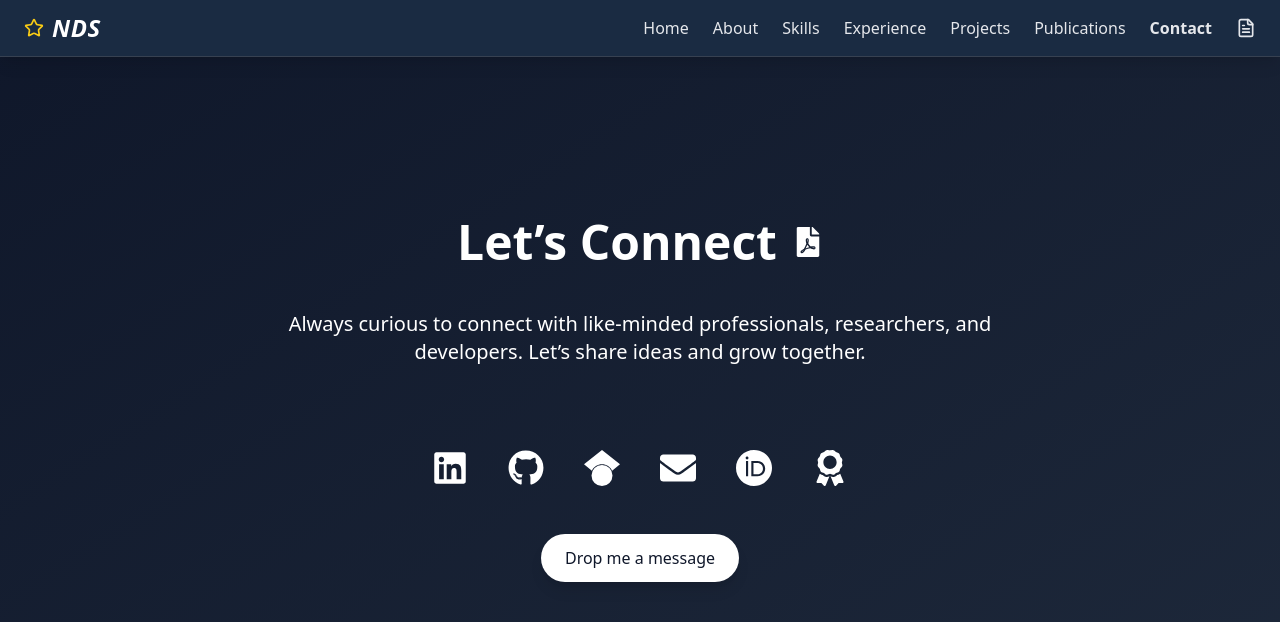
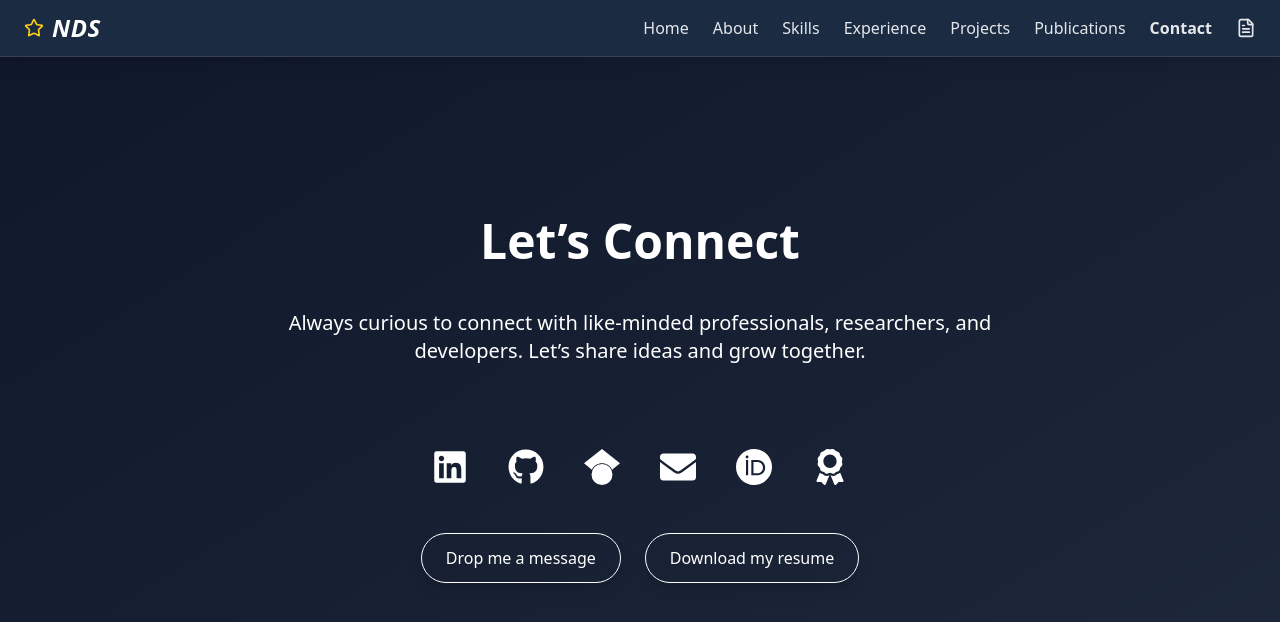
Before and after one commit to NehaDhirendraSirur/portfolio, a React (Create React App) app: page /portfolio/contact in a window 1280 px wide. Shown: the top 622 px of the page. Built offline with nearby package versions, Linux system fonts and the light colour scheme.

Commit message:
UX changes in publications and about section

```diff
--- a/src/components/About.jsx
+++ b/src/components/About.jsx
@@ -37,7 +37,7 @@ const About = () => {
             </span>
             . I began my journey at Allstate as an intern, and was later
             converted to a full-time role, where I work on full-stack
-            development—building scalable backend systems with{" "}
+            development - building scalable backend systems with{" "}
             <span className="font-medium text-blue-300">Java & Spring Boot</span>{" "}
             and designing dynamic, user-friendly frontends with{" "}
             <span className="font-medium text-blue-300">React</span>.
@@ -50,9 +50,9 @@ const About = () => {
             technical depth with practical applications. I also have a strong
             interest in research, with{" "}
             <span className="font-semibold text-blue-300">
-              five publications
+              six international publications
             </span>{" "}
-            already completed and one more in progress, exploring areas such as{" "}
+            to my credit, exploring areas such as{" "}
             <span className="italic">explainable AI, generative models,</span>{" "}
             and <span className="italic">data-driven applications</span>.
           </p>
--- a/src/components/Contact.jsx
+++ b/src/components/Contact.jsx
@@ -40,7 +40,7 @@ const Contact = () => {
         Let’s Connect
       </motion.h2>
 
-      {/* Resume icon */}
+      {/* Resume icon
       <motion.a
         href={resumePDF}
         target="_blank"
@@ -51,7 +51,7 @@ const Contact = () => {
         className="text-2xl md:text-3xl text-white hover:text-red-400 transition-colors"
       >
         <FaFilePdf />
-      </motion.a>
+      </motion.a> */}
 
     </div>
 
@@ -119,7 +119,7 @@ const Contact = () => {
         </motion.a>
 
         <motion.a
-          href="mailto:xyz@gmail.com"
+          href="mailto:sirurneha@gmail.com"
           aria-label="Email"
           whileHover={{ scale: 1.12, rotate: 2 }}
           className="text-3xl sm:text-4xl text-white hover:text-blue-300 transition-colors"
@@ -193,13 +193,44 @@ const Contact = () => {
 
 
       {/* Optional CTA button */}
-      <motion.a
+      {/* <motion.a
         href="mailto:sirurneha@gmail.com"
         className="mt-12 inline-block bg-white text-[#0f172a] px-6 py-3 rounded-full font-medium shadow-lg hover:shadow-2xl transition"
         whileHover={{ scale: 1.03 }}
       >
         Drop me a message
-      </motion.a>
+      </motion.a> */}
+
+        {/* CTA Buttons */}
+<div
+  className="
+    mt-12
+    flex flex-col gap-4
+    sm:flex-row sm:gap-6
+    items-center justify-center
+  "
+>
+  {/* Message Button */}
+  <motion.a
+    href="mailto:sirurneha@gmail.com"
+    className="bg-transparent border border-white text-white px-6 py-3 rounded-full font-medium shadow-lg hover:bg-white hover:text-[#0f172a] transition"
+    whileHover={{ scale: 1.03 }}
+  >
+    Drop me a message
+  </motion.a>
+
+  {/* Download Resume Button */}
+  <motion.a
+    href={resumePDF}
+    download="NehaSirur_Resume.pdf"
+    className="bg-transparent border border-white text-white px-6 py-3 rounded-full font-medium shadow-lg hover:bg-white hover:text-[#0f172a] transition"
+    whileHover={{ scale: 1.03 }}
+  >
+    Download my resume
+  </motion.a>
+</div>
+
+
     </section>
   );
 };
--- a/src/components/Experience.jsx
+++ b/src/components/Experience.jsx
@@ -1,7 +1,11 @@
 // src/components/Experience.jsx
 import { motion } from "framer-motion";
+import { useState } from "react";
 
 const Experience = () => {
+
+  const [selectedIdx, setSelectedIdx] = useState(null);
+
   const experiences = [
     {
       role: "Software Engineer Analyst",
@@ -56,7 +60,6 @@ const Experience = () => {
       <h2 className="text-4xl font-bold text-center mb-12">Experience</h2>
 
       <div className="relative max-w-6xl mx-auto">
-        {/* vertical timeline line */}
         {/* Timeline line */}
         <div
           className="
@@ -67,7 +70,6 @@ const Experience = () => {
           style={{ borderColor: "#005A9C" }}
         ></div>
 
-
         <div className="space-y-16">
           {experiences.map((exp, idx) => (
             <motion.div
@@ -77,20 +79,24 @@ const Experience = () => {
                 w-full
                 ${idx % 2 === 0 ? "sm:flex-row" : "sm:flex-row-reverse"}
               `}
-
               initial={{ opacity: 0, x: idx % 2 === 0 ? -100 : 100 }}
               whileInView={{ opacity: 1, x: 0 }}
               transition={{ duration: 0.8 }}
               viewport={{ once: true }}
             >
               <div
-                    className="
+                onClick={() => setSelectedIdx(selectedIdx === idx ? null : idx)}
+                className={`
                   w-full sm:w-5/12
                   bg-[#1A2B42] p-6 rounded-2xl shadow-xl
-                      hover:scale-105 transition-transform duration-300
-                    "
+                  cursor-pointer transition-all duration-300
+                  ${
+                    selectedIdx === idx
+                      ? "shadow-2xl shadow-blue-500/50 ring-2 ring-blue-400"
+                      : "hover:shadow-lg hover:shadow-blue-400/30"
+                  }
+                `}
               >
-
                 <h3 className="text-2xl font-semibold">{exp.role}</h3>
                 <h4 className="text-lg text-blue-300">{exp.company}</h4>
                 <p className="text-sm text-gray-300 mb-4">{exp.duration}</p>
@@ -101,7 +107,6 @@ const Experience = () => {
                 </ul>
               </div>
 
-              {/* Circle indicator */}
               {/* Timeline dot */}
               <div
                 className="
@@ -111,7 +116,6 @@ const Experience = () => {
                 "
                 style={{ backgroundColor: "#005A9C" }}
               ></div>
-
 
               <div className="hidden sm:block w-5/12"></div>
             </motion.div>
--- a/src/components/Home.jsx
+++ b/src/components/Home.jsx
@@ -34,7 +34,7 @@ const Home = () => {
           Full Stack Web Developer | AI-ML Enthusiast | Budding Researcher
         </p>
 
-        <div className="mt-6 flex justify-center md:justify-start gap-4">
+        {/* <div className="mt-6 flex justify-center md:justify-start gap-4">
           <Link
             to="/about"
             className="px-6 py-2 rounded-2xl bg-white text-black font-medium hover:bg-gray-200 transition"
@@ -47,7 +47,7 @@ const Home = () => {
           >
             My Projects
           </Link>
-        </div>
+        </div> */}
       </motion.div>
     </section>
   );
--- a/src/components/Publications.jsx
+++ b/src/components/Publications.jsx
@@ -87,7 +87,7 @@ const publications = [
       "5th International Conference on Computer Vision and Robotics (CVR 2025), National Institute of Technology Goa",
     summary:
       "This research introduces MRVAE, a variational autoencoder-based framework that fuses image and text embeddings into a probabilistic latent space for improved multimodal representation. It outperforms deterministic models like MRAE and MMEDA-I in book rating classification, achieving 97.85% accuracy.",
-    pdf: "Yet to be published",
+    pdf: "https://link.springer.com/chapter/10.1007/978-3-032-14038-8_33",
     certificate: cert6,
   },
 ];
@@ -181,7 +181,11 @@ export default function Publications() {
               onClick={() => setActive(null)}
             />
             <div className="relative z-10 w-[92%] max-w-2xl">
-              <div className="rounded-2xl bg-white text-gray-900 shadow-2xl overflow-hidden">
+              <div className="rounded-2xl
+                  bg-gradient-to-br from-white via-slate-50 to-slate-100
+                      text-gray-900 shadow-[0_25px_80px_rgba(0,0,0,0.45)]
+                      overflow-hidden border border-gray-200">
+
                 <div className="p-6 md:p-7">
                   <div className="flex items-start justify-between gap-6">
                     <h3 className="text-xl md:text-2xl font-bold leading-snug">
@@ -220,7 +224,10 @@ export default function Publications() {
                         href={active.pdf}
                         target="_blank"
                         rel="noopener noreferrer"
-                        className="inline-flex items-center gap-2 px-4 py-2 rounded-xl bg-[#1A2B42] text-white hover:bg-[#203552] transition shadow-sm"
+                        className="inline-flex items-center gap-2 px-5 py-2.5 rounded-xl
+                                    bg-white text-[#1A2B42]
+                                    border border-[#1A2B42]/20
+                                    hover:bg-slate-50 hover:scale-[1.03] transition shadow-sm"
                       >
                         <ExternalLink size={18} />
                         View PDF / DOI
@@ -229,7 +236,11 @@ export default function Publications() {
                     {active.certificate && (
                       <button
                         onClick={() => setShowCert(true)}
-                        className="inline-flex items-center gap-2 px-4 py-2 rounded-xl bg-white text-[#1A2B42] ring-1 ring-[#1A2B42]/20 hover:bg-gray-50 transition"
+                        className="inline-flex items-center gap-2 px-5 py-2.5 rounded-xl
+                                    bg-white text-[#1A2B42]
+                                    border border-[#1A2B42]/20
+                                    hover:bg-slate-50 hover:scale-[1.03] transition shadow-sm"
+
                       >
                         <Award size={18} />
                         Certificate
@@ -249,7 +260,11 @@ export default function Publications() {
               className="absolute inset-0 bg-black/70 backdrop-blur-sm"
               onClick={() => setShowCert(false)}
             />
-            <div className="relative z-10 max-w-4xl w-[90%] bg-white rounded-xl p-4 shadow-lg">
+            <div className="relative z-10 max-w-4xl w-[90%]
+                bg-gradient-to-br from-white to-slate-100
+                rounded-2xl p-5
+                shadow-[0_25px_80px_rgba(0,0,0,0.5)] border border-gray-200">
+
               <div className="flex justify-between items-center mb-4">
                 <h2 className="font-semibold text-lg">Certificate</h2>
                 <button
```
Also changed, not shown: src/assets/conf_certificate1.jpg. Lines whose indentation alone changed are shown as unchanged.
